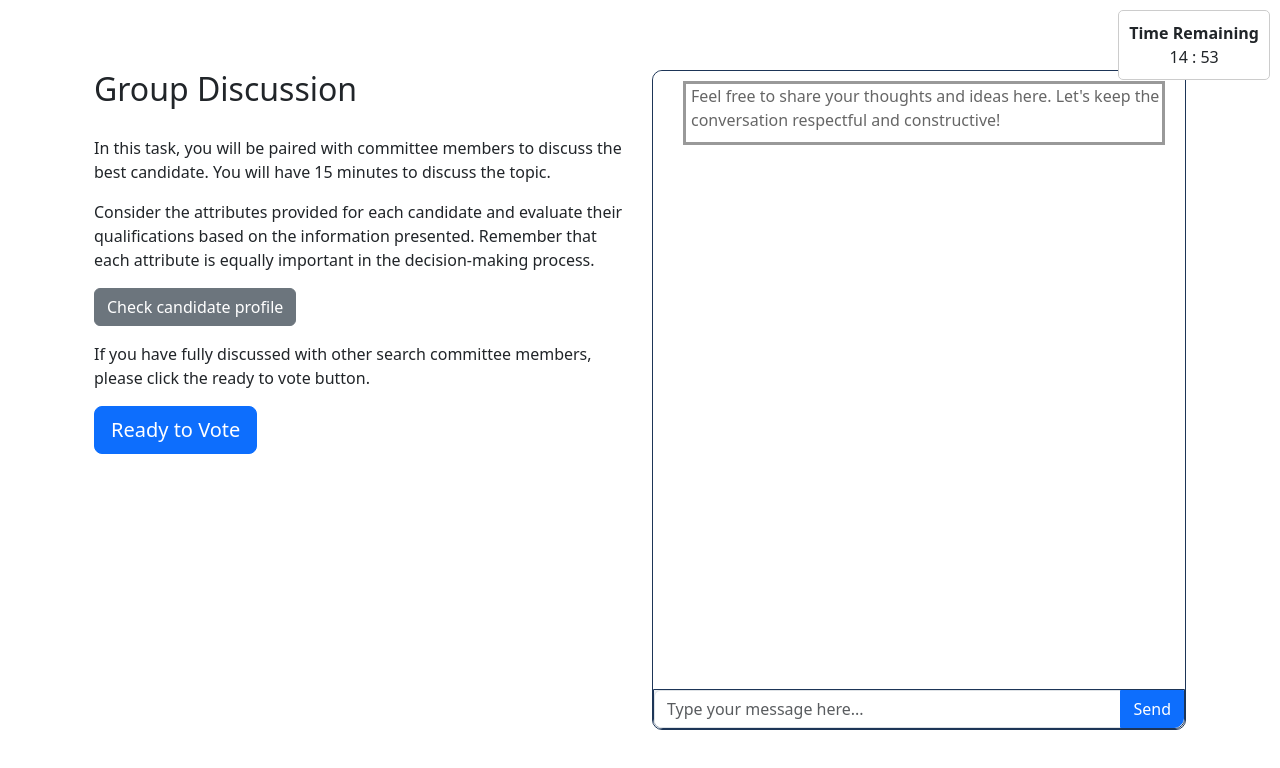
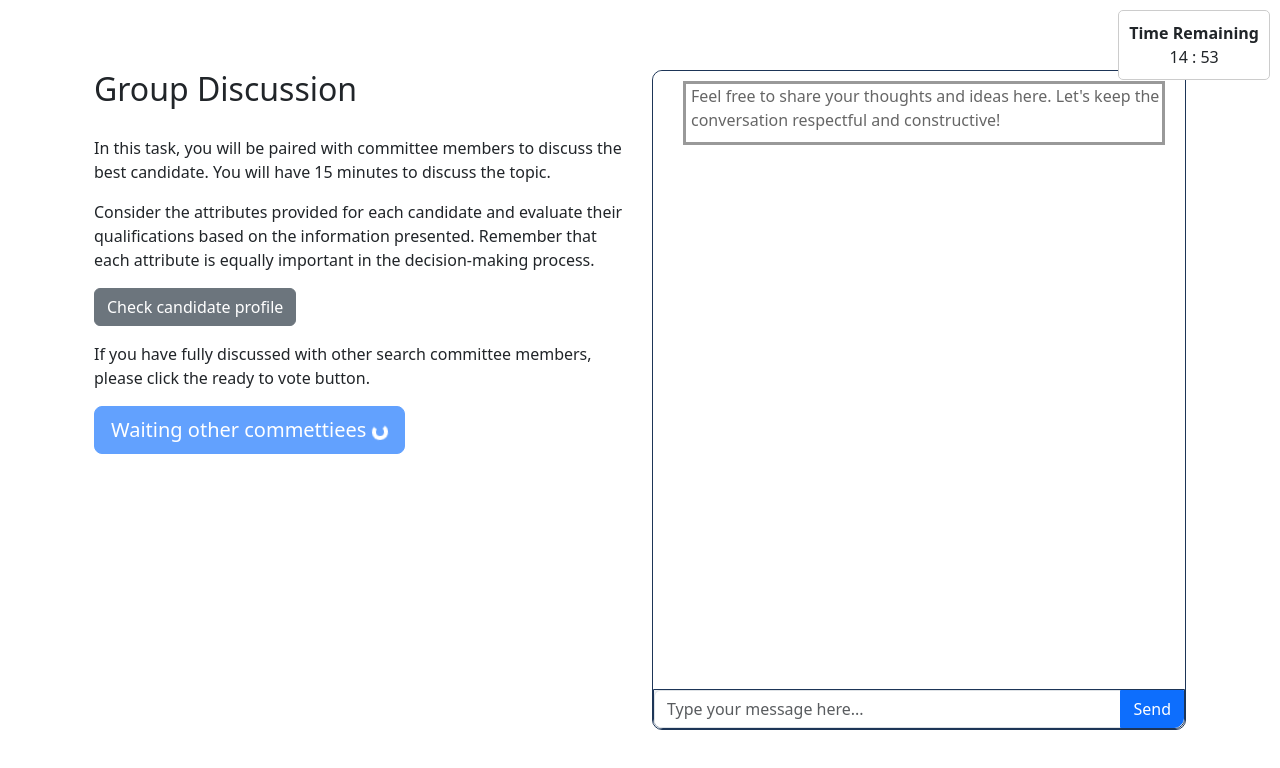
Before and after one commit to night18/hidden_profile, a Vue app in the folder vue-project/: page /GroupDiscussion in a window 1280 px wide. Both pictures are taken after a click on the button "Ready to Vote". Shown: the top 768 px of the page. Built offline with nearby package versions, Linux system fonts and the light colour scheme; what vue-sweetalert2 would draw is missing.

Commit message:
change the spin

```diff
--- a/vue-project/src/views/formal/FormalCandidate.vue
+++ b/vue-project/src/views/formal/FormalCandidate.vue
@@ -150,7 +150,9 @@ function next() {
           @click="next"
           :disabled="isSubmitting"
         >
-          <span v-if="isSubmitting" class="spinner-border spinner-border-sm" role="status" aria-hidden="true"></span>
+          <span v-if="isSubmitting">Waiting other committees
+            <span class="spinner-border spinner-border-sm" role="status" aria-hidden="true"></span>
+          </span>
           <span v-if="!isSubmitting">Submit</span>
         </button>
         <p v-if="isSubmitting" class="mt-3">Your teammates are still working on their decisions. Please wait...</p>
--- a/vue-project/src/views/formal/GroupDiscussion.vue
+++ b/vue-project/src/views/formal/GroupDiscussion.vue
@@ -27,6 +27,7 @@ const selectedCandidate = ref('');
 // Display Related Variables
 const showCandidateTable = ref(false); // Display  the floadting window
 const showCandidateSelection = ref(false); // Display the candidate selection
+const isReady = ref(false); // Track if the participant is ready to vote
 const isSubmitting = ref(false); // Track submission state
 
 const toggleCandidateTable = () => {
@@ -38,6 +39,7 @@ const closeCandidateTable = () => {
 };
 
 const ready = () => {
+  isReady.value = true;
   chatStore.sendMessage({
     type: 'ready_to_vote',
     sender: participantStore.participant_id,
@@ -133,7 +135,10 @@ onMounted(() => {
             </div>
             <div v-if="!showCandidateSelection" class="ready-area">
               <p>If you have fully discussed with other search committee members, please click the ready to vote button.</p>
-              <button class="btn btn-primary btn-lg" @click="ready">Ready to Vote</button>
+              <button class="btn btn-primary btn-lg" @click="ready" :disabled="isReady">
+                <span v-if="isReady"> Waiting other commettiees <span class="spinner-border spinner-border-sm" role="status" aria-hidden="true"></span></span>
+                <span v-if="!isReady" > Ready to Vote </span>
+              </button>
             </div>
             <div v-if="showCandidateSelection">
               <p>Please elect the candidate you believe is the best fit for the faculty position.</p>
```
